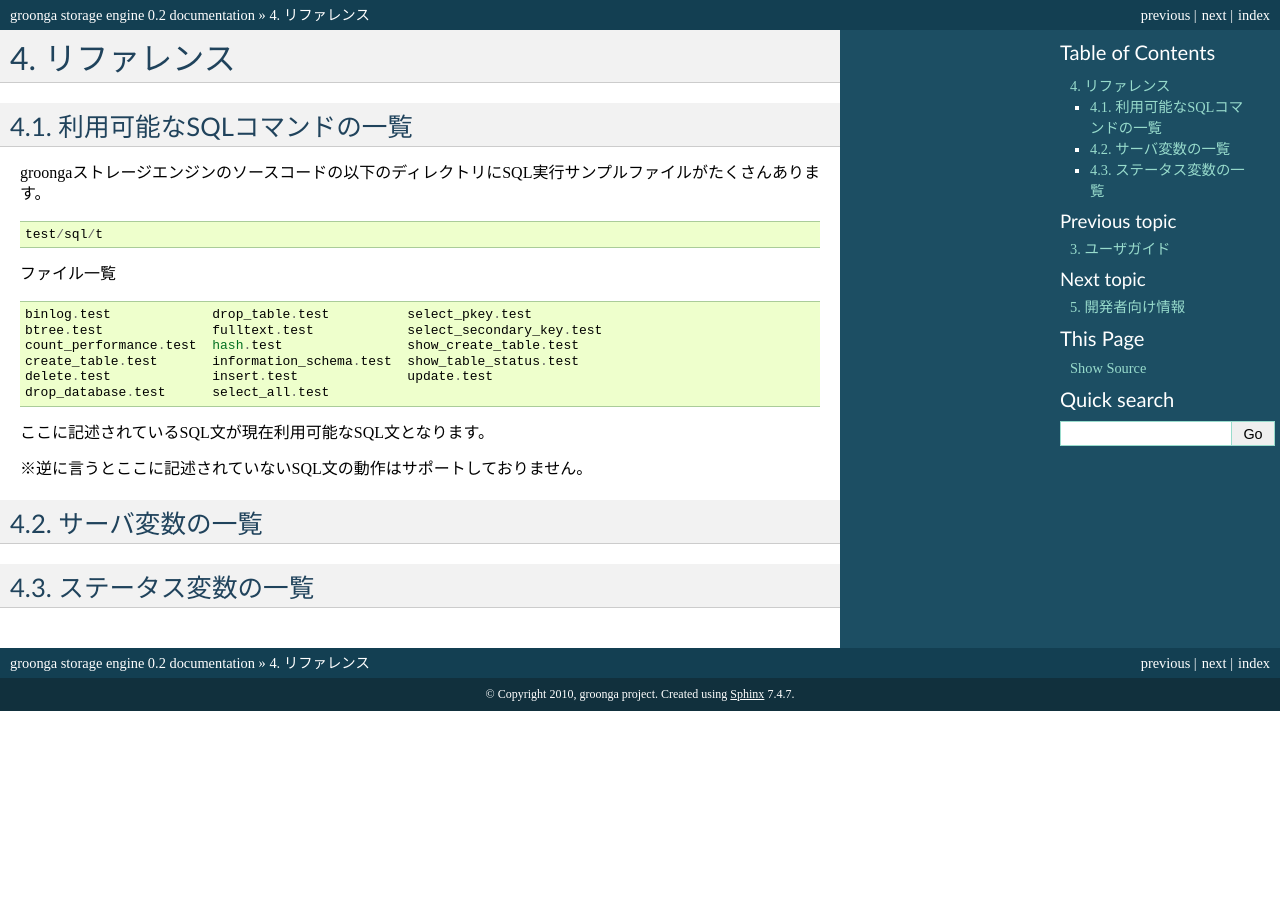
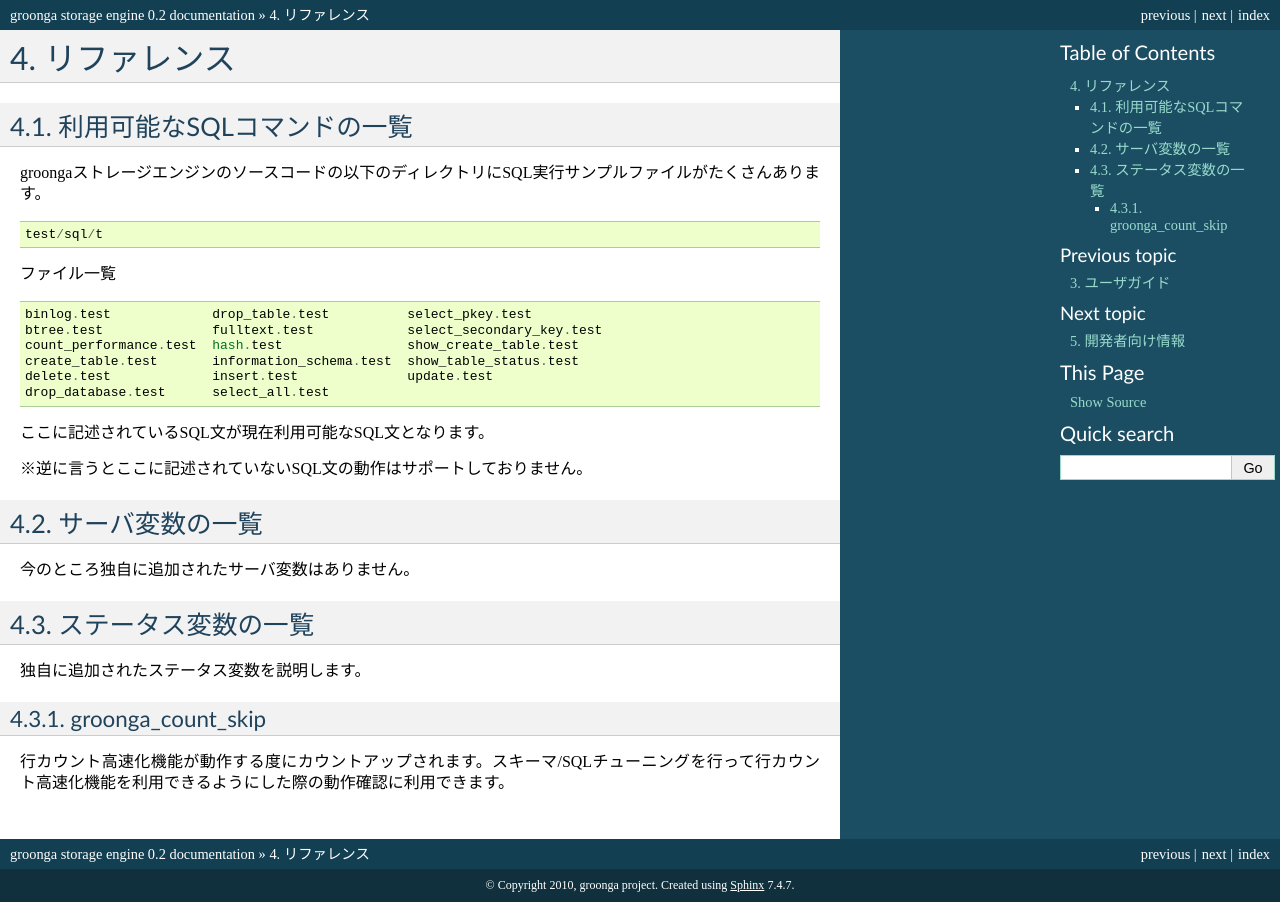
Before and after one commit to mroonga/mroonga, a Sphinx documentation site: the page built from doc/ja/source/reference.rst, in a window 1280 px wide. Built offline with Sphinx 7.4.7, drawn with Linux system fonts in a browser that asks for light colours.

Commit message:
added description about "groonga_count_skip" to reference #444

```diff
--- a/doc/ja/source/reference.rst
+++ b/doc/ja/source/reference.rst
@@ -26,5 +26,14 @@ groongaストレージエンジンのソースコードの以下のディレク
 サーバ変数の一覧
 ----------------------------
 
+今のところ独自に追加されたサーバ変数はありません。
+
 ステータス変数の一覧
 ----------------------------
+
+独自に追加されたステータス変数を説明します。
+
+groonga_count_skip
+++++++++++++++++++++++++++++
+
+行カウント高速化機能が動作する度にカウントアップされます。スキーマ/SQLチューニングを行って行カウント高速化機能を利用できるようにした際の動作確認に利用できます。
```
